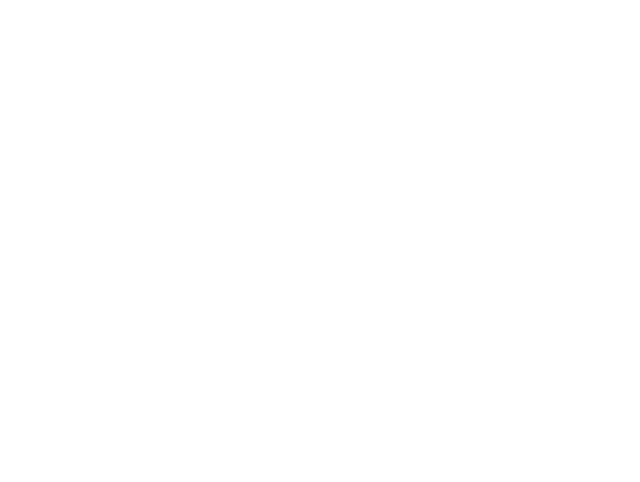
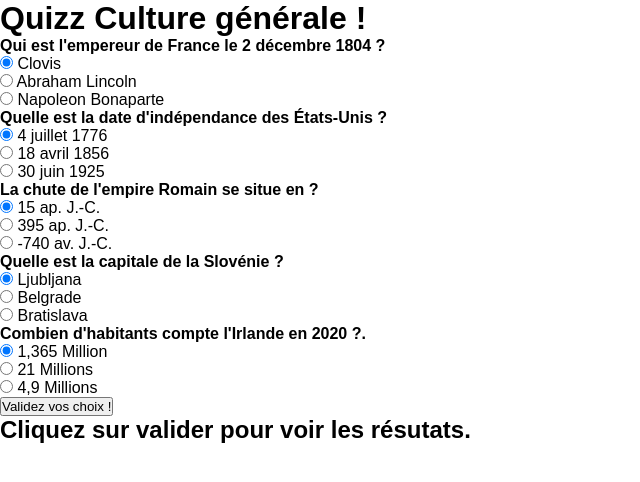
Before and after one commit to MajinM92160/QuizzJS, a plain HTML site: page index.html in a window 1280 px wide. Shown: the whole page, without its empty margins (0-640 px from the left). Drawn offline with Linux system fonts and the light colour scheme.

Commit message:
html quizz

```diff
--- a/index.html
+++ b/index.html
@@ -9,8 +9,117 @@
 </head>
 <body>
 
+    <h1>Quizz Culture générale !</h1>
+
+    <div class="container-global">
+
+        <form class="form-quizz">
+
+                <div class="question-block">
+                <h4>Qui est l'empereur de France le 2 décembre 1804 ? </h4>
+
+                <div>
+                    <input type="radio" id="Clovis" name="q1" value="a"checked>
+                    <label for="Clovis">Clovis</label>
+                </div>
+
+                <div>
+                    <input type="radio" id="Lincoln" name="q1" value="b">
+                    <label for="Lincoln">Abraham Lincoln</label>
+                </div>
+
+                <div>
+                    <input type="radio" id="Bonaparte" name="q1" value="c">
+                    <label for="Bonaparte">Napoleon Bonaparte</label>
+                </div>
+            </div>
+
+            <div class="question-block">
+                <h4>Quelle est la date d'indépendance des États-Unis ?</h4>
+                <div>
+                    <input type="radio" id="date1" name="q2" value="a" checked>
+                    <label for="date1">4 juillet 1776</label>
+                </div>
+
+                <div>
+                    <input type="radio" id="date2" name="q2" value="b">
+                    <label for="date2">18 avril 1856</label>
+                </div>
+
+                <div>
+                    <input type="radio" id="date3" name="q2" value="c">
+                    <label for="date3">30 juin 1925</label>
+                </div>
+            </div>
+
+            <div class="question-block">
+                <h4>La chute de l'empire Romain se situe en ?</h4>
+                <div>
+                    <input type="radio" id="date4" name="q3" value="a" checked>
+                    <label for="date4">15 ap. J.-C.</label>
+                </div>
+
+                <div>
+                    <input type="radio" id="date5" name="q3" value="b">
+                    <label for="date5">395 ap. J.-C.</label>
+                </div>
+
+                <div>
+                    <input type="radio" id="date6" name="q3" value="c">
+                    <label for="date6">-740 av. J.-C.</label>
+                </div>
+            </div>
 
 
+            <div class="question-block">
+                <h4>Quelle est la capitale de la Slovénie ?</h4>
+
+                <div>
+                    <input type="radio" id="Ljubljana" name="q4" value="a" checked>
+                    <label for="Ljubljana">Ljubljana</label>
+                </div>
+
+                <div>
+                    <input type="radio" id="Belgrade" name="q4" value="b">
+                    <label for="Belgrade">Belgrade</label>
+                </div>
+
+                <div>
+                    <input type="radio" id="Bratislava" name="q4" value="c">
+                    <label for="Bratislava">Bratislava</label>
+                </div>
+            </div>
+
+
+            <div class="question-block">
+                <h4>Combien d'habitants compte l'Irlande en 2020 ?.</h4>
+                <div>
+                    <input type="radio" id="m1" name="q5" value="a"
+                        checked>
+                    <label for="m1">1,365 Million</label>
+                </div>
+
+                <div>
+                    <input type="radio" id="m2" name="q5" value="b">
+                    <label for="m2">21 Millions</label>
+                </div>
+
+                <div>
+                    <input type="radio" id="m3" name="q5" value="c">
+                    <label for="m3">4,9 Millions</label>
+                </div>
+
+            </div>
+
+            <button type="submit">Validez vos choix !</button>
+        </form>
+
+        <div class="resultats">
+            <h2>Cliquez sur valider pour voir les résutats.</h2>
+            <p class="aide"></p>
+            <p class="note"></p>
+        </div>
+    </div>
 
     <script src="app.js"></script>
 </body>
```
